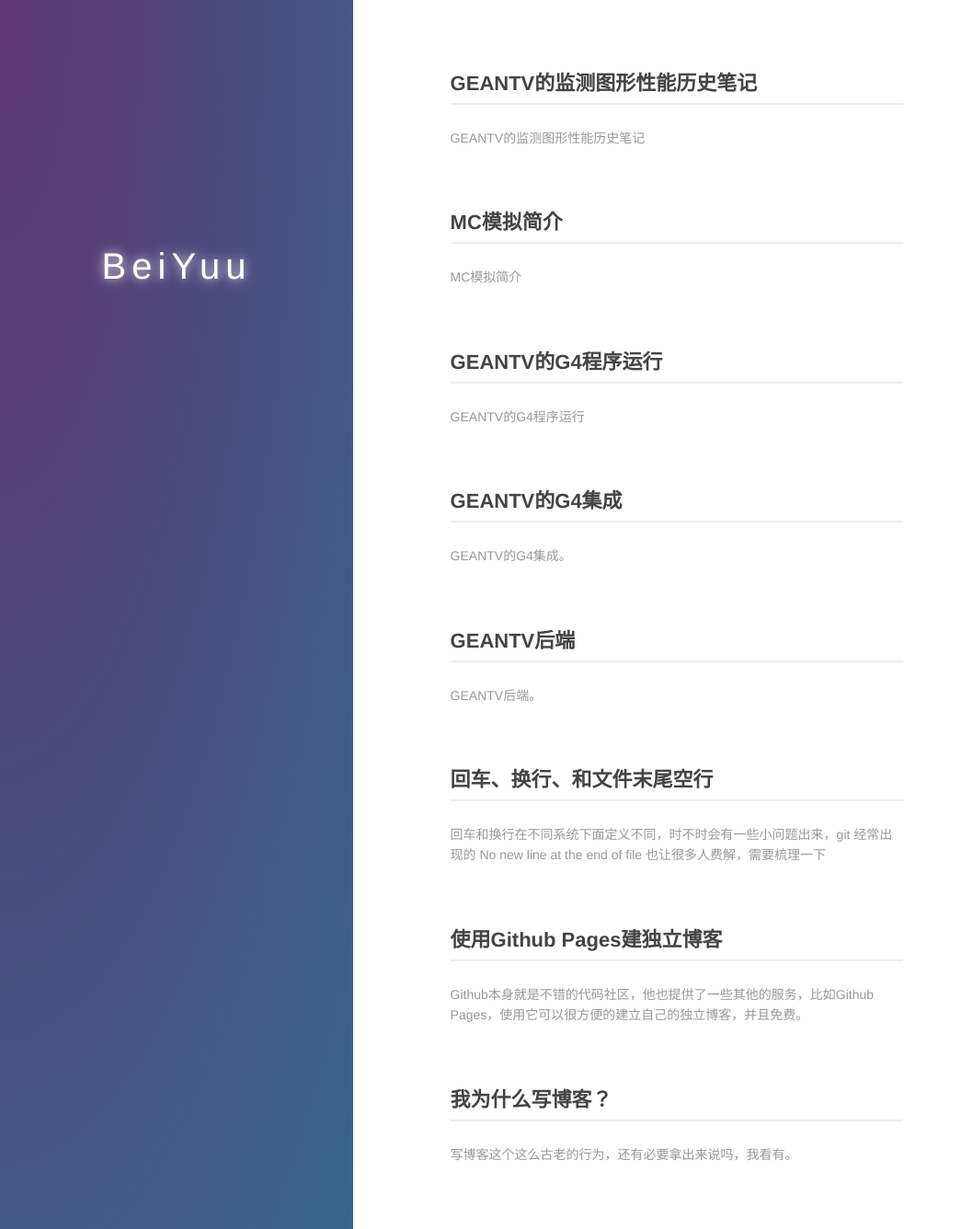
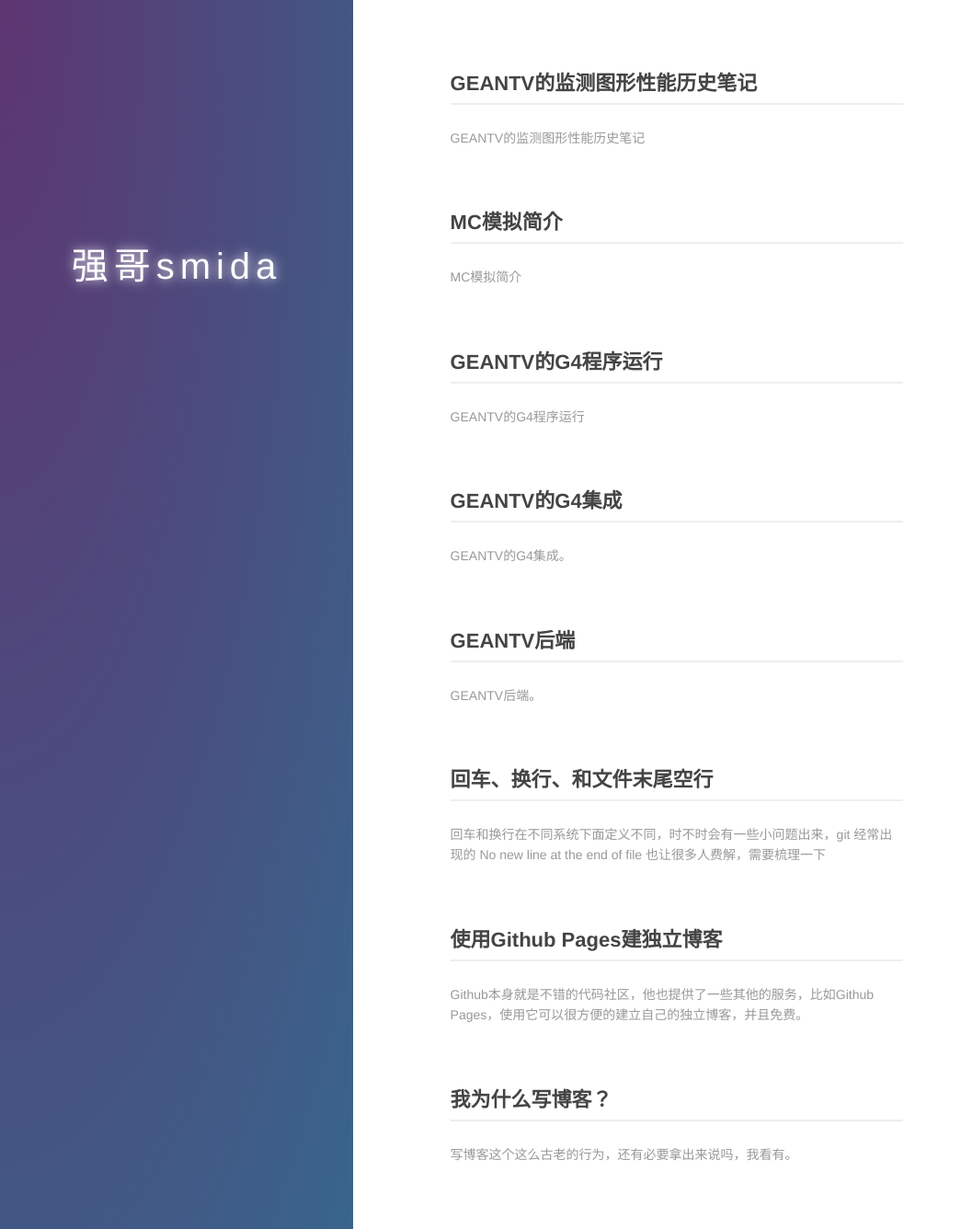
Before and after one commit to liq07lzucn/ebagli.github.io, a Jekyll site: the page built from index.md, in a window 1280 px wide and 1336 px high. Shown: the whole window at 92% size, without its empty margins (0-1045 px from the left). Built offline with Jekyll 4.4.1, drawn with Linux system fonts in a browser that asks for light colours.

Commit message:
主页名字终于改对了

```diff
--- a/index.md
+++ b/index.md
@@ -6,7 +6,7 @@
   <div class="index-wrapper">
     <div class="aside">
       <div class="info-card">
-        <h1>BeiYuu</h1>
+        <h1>强哥smida</h1>
         <a href="http://weibo.com/beiyuu/" target="_blank"><img src="http://www.weibo.com/favicon.ico" alt="" width="25"/></a>
         <a href="http://www.douban.com/people/beiyuu/" target="_blank"><img src="http://www.douban.com/favicon.ico" alt="" width="22"/></a>
         <a href="http://instagram.com/beiyuu/" target="_blank"><img src="http://d36xtkk24g8jdx.cloudfront.net/bluebar/00c6602/images/ico/favicon.ico" alt="" width="22"/></a>
```
